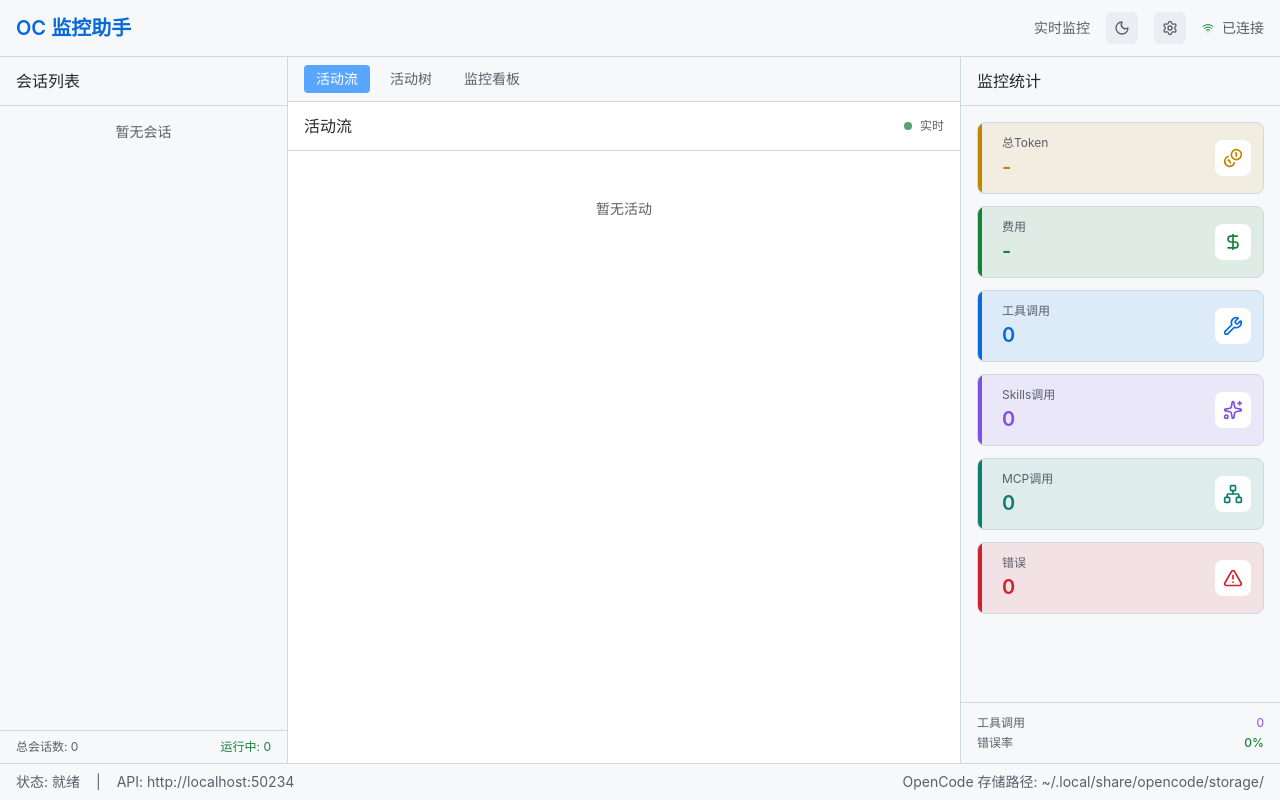
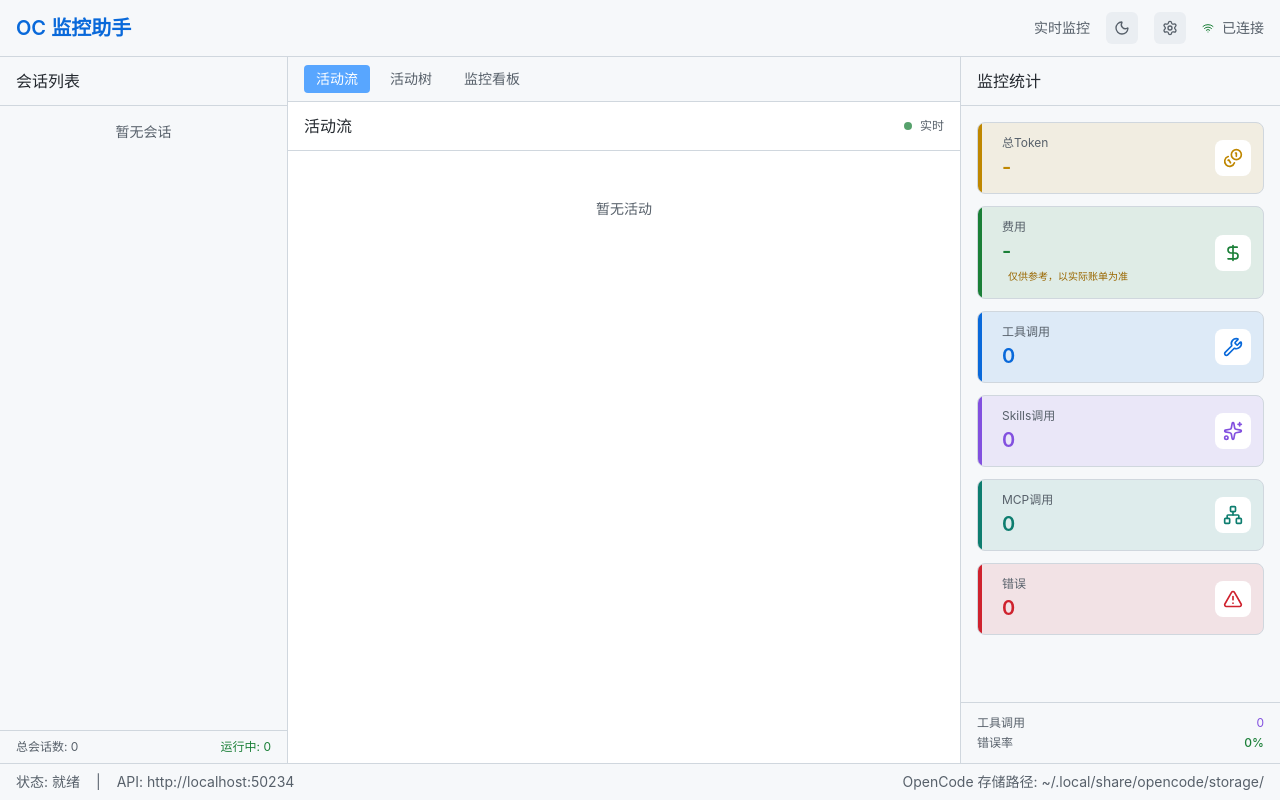
Before and after one commit to yu502950715yang/oc-monitor, a React (Vite) app: page / in a window 1280 px wide. Built offline with nearby package versions, Linux system fonts and the light colour scheme.

Commit message:
feat(StatsPanel): 为费用卡片添加提示信息
在费用卡片下方添加提示文本“仅供参考，以实际账单为准”，以明确费用数据的估算性质，避免用户误解。同时为 statCards 数组添加类型定义以提升类型安全。

```diff
--- a/src/renderer/src/components/StatsPanel.tsx
+++ b/src/renderer/src/components/StatsPanel.tsx
@@ -126,7 +126,12 @@ export default function StatsPanel() {
     '费用': { accentBg: 'var(--color-accent-green-bg)', text: 'var(--color-accent-green)', accent: 'var(--color-accent-green)' },
   }
 
-  const statCards = [
+  const statCards: Array<{
+    label: string
+    value: string | number
+    icon: React.ReactNode
+    tip?: string
+  }> = [
     {
       label: '总Token',
       value: stats.totalTokens > 0 ? stats.totalTokens.toLocaleString() : '-',
@@ -136,6 +141,7 @@ export default function StatsPanel() {
       label: '费用',
       value: formatCost(stats.totalCost, stats.costCurrency),
       icon: <DollarSign className="w-5 h-5" />,
+      tip: '仅供参考，以实际账单为准',
     },
     {
       label: '工具调用',
@@ -190,6 +196,11 @@ export default function StatsPanel() {
                   >
                     {card.value}
                   </div>
+                  {card.tip && (
+                    <div className="text-[10px] text-[var(--color-warning)] mt-0.5 bg-[var(--color-warning)]/10 px-1.5 py-0.5 rounded">
+                      {card.tip}
+                    </div>
+                  )}
                 </div>
                 <div
                   className="p-2 rounded-lg"
```
